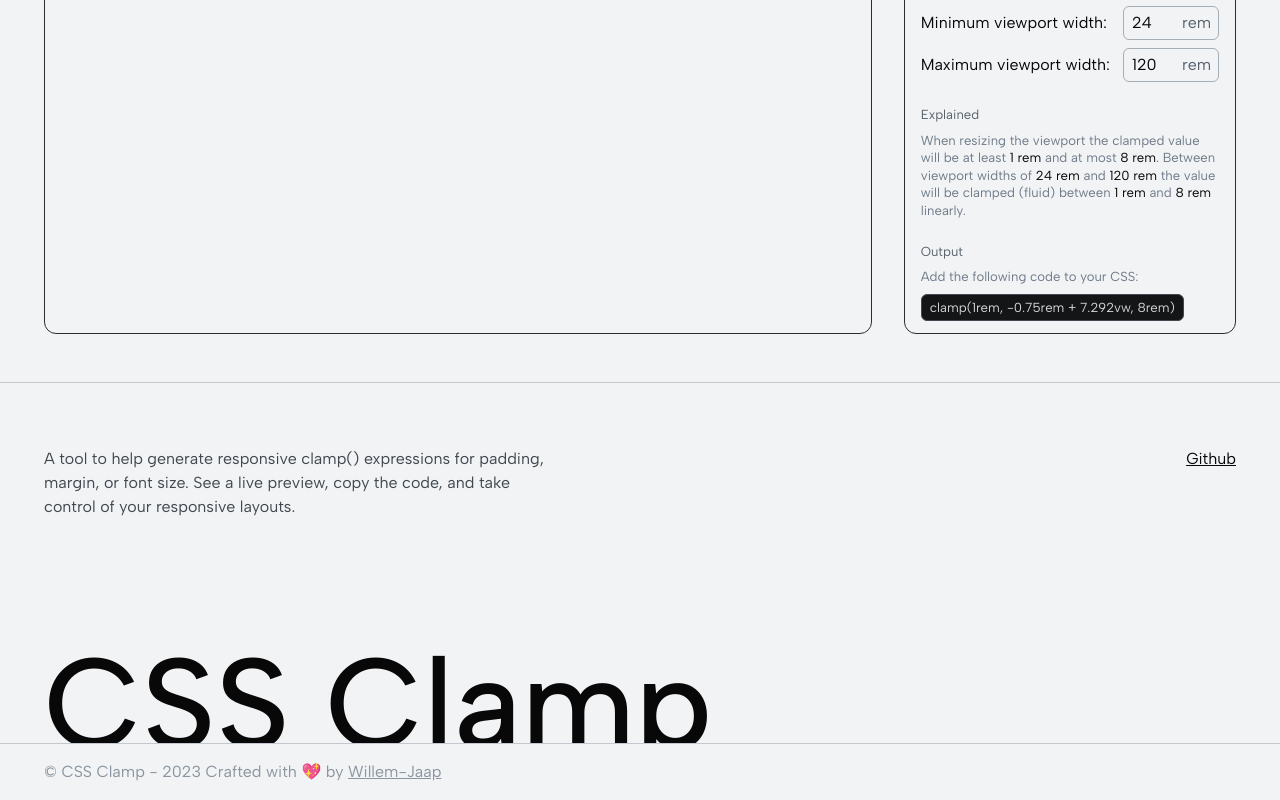
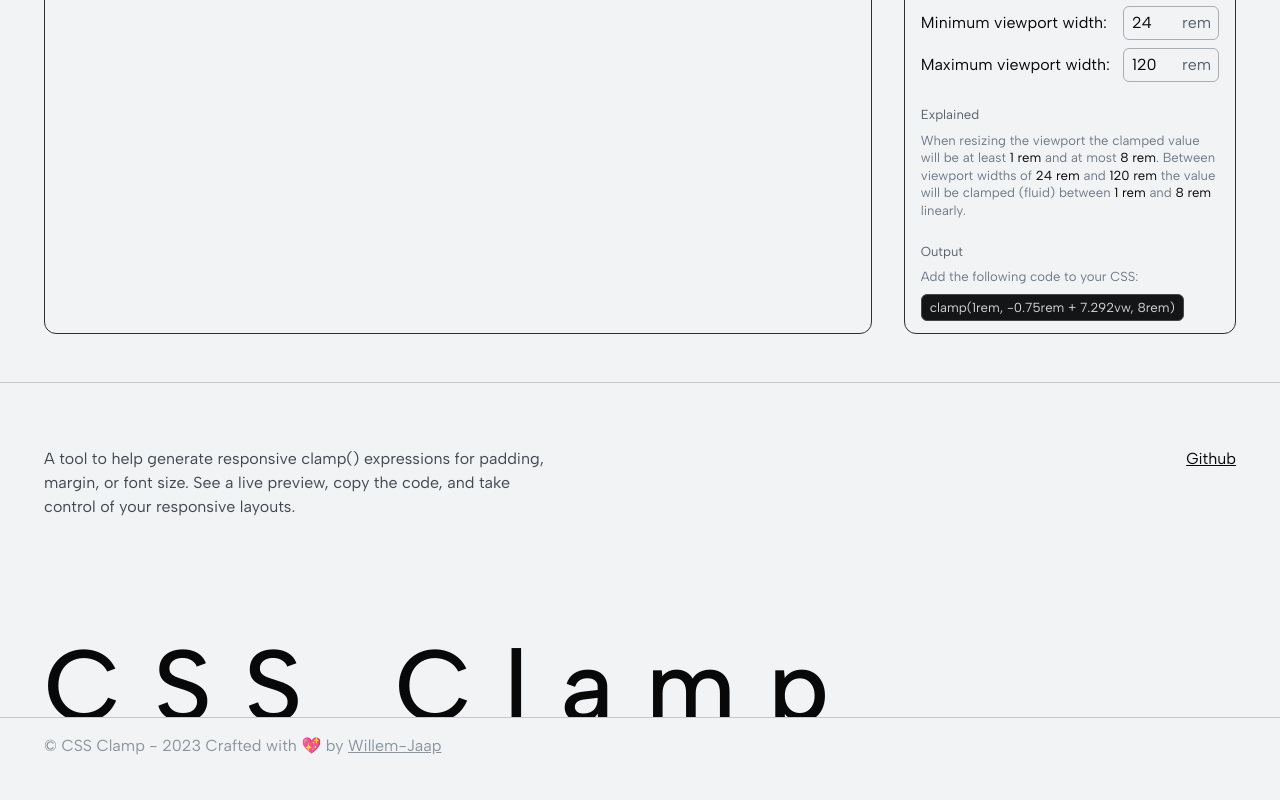
Before and after one commit to Willem-Jaap/cssclamp, a Next.js app: page / in a window 1280 px wide. Shown: the part 432-1232 px from the top of the page. After the commit the page ends 1206 px from the top, so only its background shows below. Built offline with nearby package versions, Linux system fonts and the light colour scheme.

Commit message:
feat: add footer text with animation

```diff
--- /dev/null
+++ b/src/components/layout/footer-text.tsx
@@ -0,0 +1,39 @@
+'use client';
+
+import { useRef } from 'react';
+import { useGSAP } from '@gsap/react';
+import gsap from 'gsap';
+import { ScrollTrigger } from 'gsap/all';
+
+gsap.registerPlugin(useGSAP, ScrollTrigger);
+
+const FooterText = () => {
+    const textRef = useRef<HTMLSpanElement>(null);
+
+    useGSAP(() => {
+        // Animate letter spacing on scroll
+        const tl = gsap.timeline({
+            scrollTrigger: {
+                trigger: '#footer',
+                start: 'top+=20 bottom',
+                end: 'bottom bottom',
+                scrub: true,
+            },
+        });
+
+        tl.to(textRef.current, {
+            letterSpacing: '0rem',
+        });
+    });
+
+    return (
+        <span
+            className="mt-24 block translate-y-[20%] whitespace-nowrap px-[clamp(1rem,_0.25rem_+_3.125vw,_4rem)] text-[clamp(4rem,_3rem_+_4.167vw,_8rem)] font-medium leading-none"
+            style={{ letterSpacing: '2rem' }}
+            ref={textRef}>
+            CSS Clamp
+        </span>
+    );
+};
+
+export default FooterText;
--- a/src/components/layout/footer.tsx
+++ b/src/components/layout/footer.tsx
@@ -1,8 +1,12 @@
 import Link from 'next/link';
+
+import FooterText from '~/components/layout/footer-text';
 
 const Footer = () => {
     return (
-        <footer className="mt-12 border-t border-t-neutral-200">
+        <footer
+            id="footer"
+            className="mt-12 max-w-[100vw] overflow-hidden border-t border-t-neutral-200">
             <div className="flex justify-between px-[clamp(1rem,_0.25rem_+_3.125vw,_4rem)] pt-16">
                 <p className="max-w-lg text-neutral-700">
                     A tool to help generate responsive clamp() expressions for padding, margin, or
@@ -19,9 +23,7 @@ const Footer = () => {
                     </Link>
                 </div>
             </div>
-            <span className="mt-24 block translate-y-6 whitespace-nowrap px-[clamp(1rem,_0.25rem_+_3.125vw,_4rem)] text-[8rem] font-medium leading-none">
-                CSS Clamp
-            </span>
+            <FooterText />
             <div className="relative border-t border-t-neutral-200 bg-neutral-50 px-[clamp(1rem,_0.25rem_+_3.125vw,_4rem)] py-4">
                 <span className="text-neutral-400">© CSS Clamp - {new Date().getFullYear()} </span>
 
```
